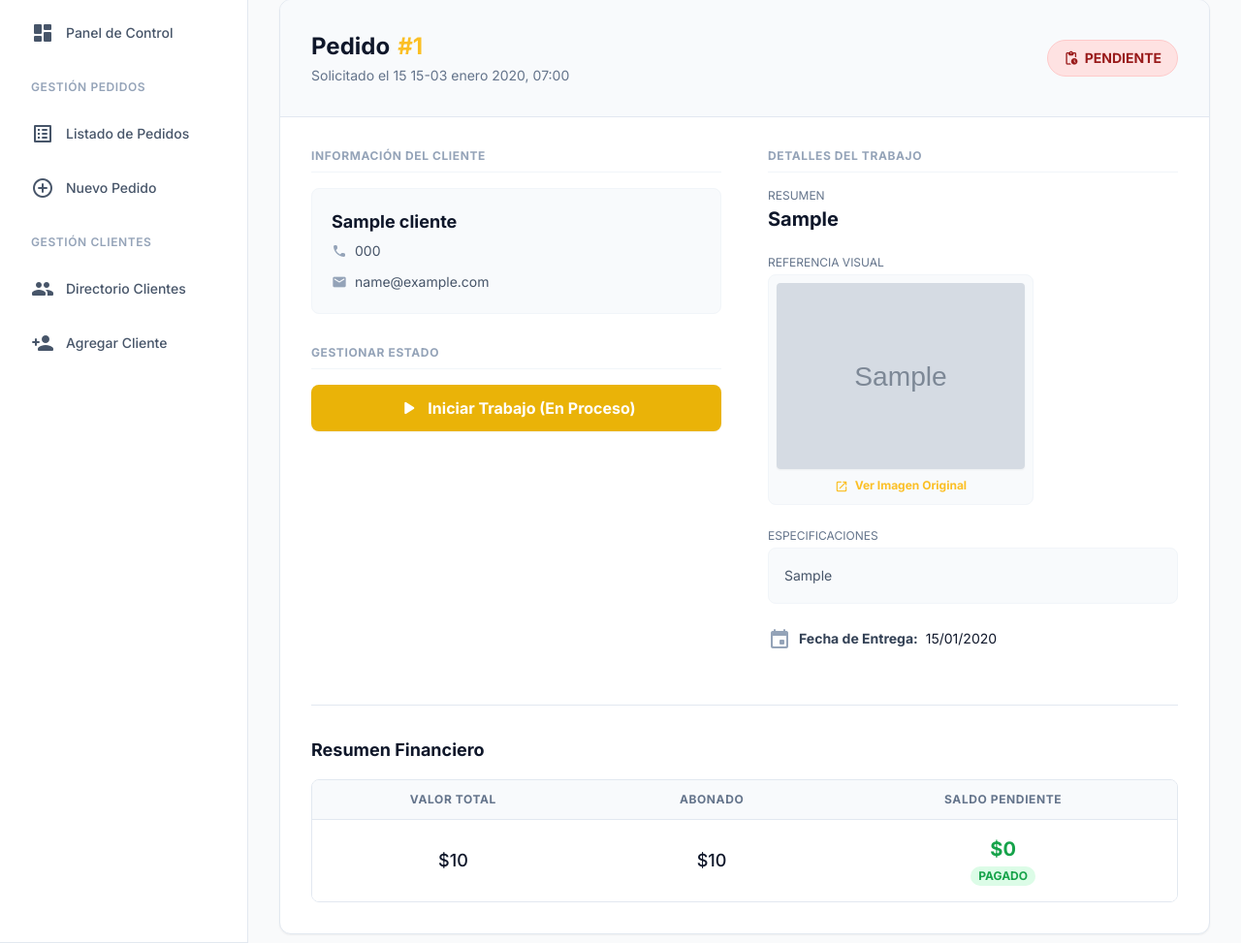
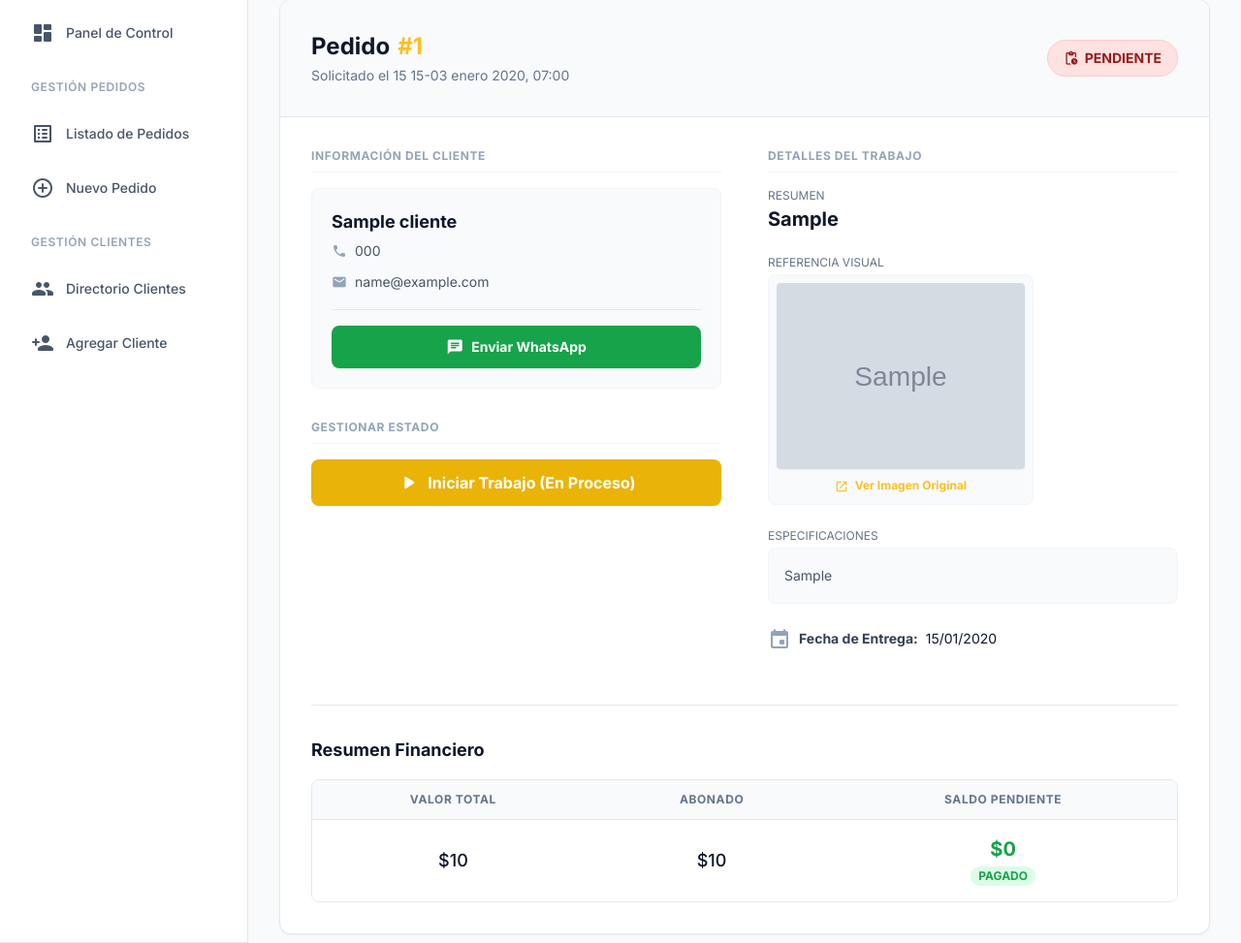
Before and after one commit to ffelipecuevasc/ManzagraficaPedidosApp, a Django app: page /1/ in a window 1280 px wide. Shown: the part 109-1082 px from the top of the page at 97% size. Run offline with Django 5.2, Linux system fonts and the light colour scheme; a user stored in the database is signed in; tables that the repository leaves empty hold one stand-in row (values such as "Sample post"); grey boxes marked "Sample" are stand-in pictures; some libraries are stand-ins or nearby versions.

Commit message:
Refactorización: Creación del módulo WhatsApp (lógica en el backend y botón en el frontend)

```diff
--- a/PedidosApp/settings.py
+++ b/PedidosApp/settings.py
@@ -23,7 +23,7 @@ BASE_DIR = Path(__file__).resolve().parent.parent
 # SECURITY WARNING: keep the secret key used in production secret!
 SECRET_KEY = "django-insecure-(kw5_kyy3@!i*6wm=7_%#hb5lygkhm9#^m3%a2#j6%3ijp4az3"
 
-# SECURITY WARNING: don't run with debug turned on in production!
+# ADVERTENCIA: No subir el proyecto al Servidor PythonAnywhere con esta configuración TRUE
 DEBUG = False
 
 ALLOWED_HOSTS = ['*']
--- a/pedidos/models.py
+++ b/pedidos/models.py
@@ -3,8 +3,21 @@ from django.db import models
 class Cliente(models.Model):
     nombre = models.CharField(max_length=100)
     telefono = models.CharField(max_length=20, help_text='Formato WhatsApp')
-    # CAMBIO: Usamos CharField en lugar de EmailField para permitir texto libre
     email = models.CharField(max_length=100, blank=True, null=True)
+
+    # --- Función que permite limpiar el número telefónico al vuelo para la API WhatsApp ---
+    @property
+    def telefono_whatsapp(self):
+        """
+        Toma el teléfono (ej: '+56 9 1234-5678') y lo deja limpio
+        para la URL de WhatsApp (ej: '56912345678').
+        """
+        if not self.telefono:
+            return ""
+
+        # Quitamos espacios, el signo +, guiones y paréntesis
+        limpio = self.telefono.replace(" ", "").replace("+", "").replace("-", "").replace("(", "").replace(")", "")
+        return limpio
 
     def __str__(self):
         return self.nombre
--- a/pedidos/templates/pedidos/pedido_detail.html
+++ b/pedidos/templates/pedidos/pedido_detail.html
@@ -76,6 +76,17 @@
                             <span class="material-icons-round text-base text-slate-400">email</span>
                             {{ pedido.cliente.email|default:"No registrado" }}
                         </div>
+
+                        {% if pedido.cliente.telefono_whatsapp %}
+                        <div class="mt-4 pt-4 border-t border-slate-200 dark:border-neutral-700 print:hidden">
+                            <a href="https://wa.me/{{ pedido.cliente.telefono_whatsapp }}?text=Hola {{ pedido.cliente.nombre }}! Te escribo de Manza Gráfica por el pedido de: {{ pedido.resumen_pedido }}."
+                               target="_blank"
+                               class="w-full py-2 px-4 bg-green-600 hover:bg-green-700 text-white font-bold rounded-lg shadow-sm transition-colors flex items-center justify-center text-sm">
+                                <span class="material-icons-round mr-2 text-lg">chat</span>
+                                Enviar WhatsApp
+                            </a>
+                        </div>
+                        {% endif %}
                     </div>
 
                     <div class="mt-8 print:hidden">
```
